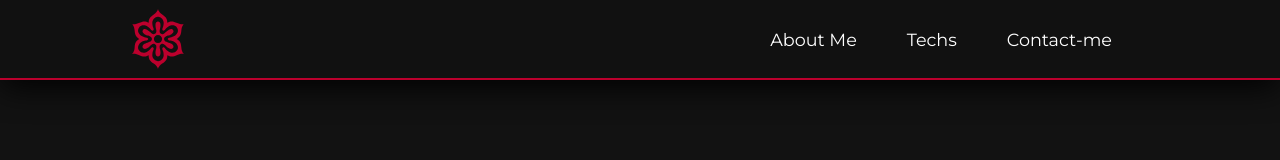
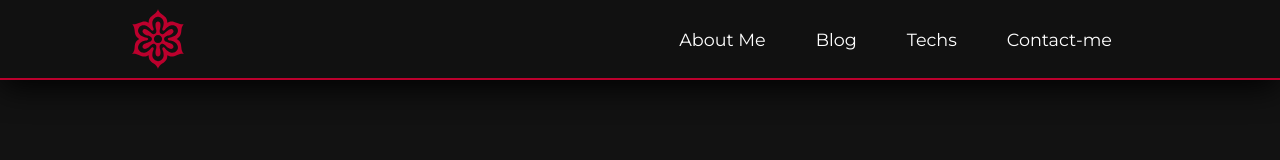
Before and after one commit to wellerychaves/wellery-portfolio, a React (Vite) app: page / in a window 1280 px wide. Shown: the top 160 px of the page. Built offline with nearby package versions, Linux system fonts and the light colour scheme; a web font is replaced by a local one.

Commit message:
feat(header): add blog external link to mobile and desktop nav

```diff
--- a/src/components/Header/index.tsx
+++ b/src/components/Header/index.tsx
@@ -56,6 +56,16 @@
 								</button>
 							</li>
 							<li className="navBar_li">
+								<a
+									className="buttonReset"
+									href="https://blog.wellery.cc"
+									target="_blank"
+									rel="noopener noreferrer"
+								>
+									Blog
+								</a>
+							</li>
+							<li className="navBar_li">
 								<button className="buttonReset" type="button" onClick={() => scrollToSection("techs")}>
 									Techs
 								</button>
@@ -75,7 +85,7 @@
 									type="button"
 									onClick={() => scrollToSection("contact")}
 								>
-									Contact-me
+									Contact
 								</button>
 							</li>
 						</ul>
@@ -92,6 +102,16 @@
 								<button type="button" className="buttonReset" onClick={() => scrollToSection("about")}>
 									About Me
 								</button>
+							</li>
+							<li className="navBar_li">
+								<a
+									className="buttonReset"
+									href="https://blog.wellery.cc"
+									target="_blank"
+									rel="noopener noreferrer"
+								>
+									Blog
+								</a>
 							</li>
 							<li>
 								<button type="button" className="buttonReset" onClick={() => scrollToSection("techs")}>
```
